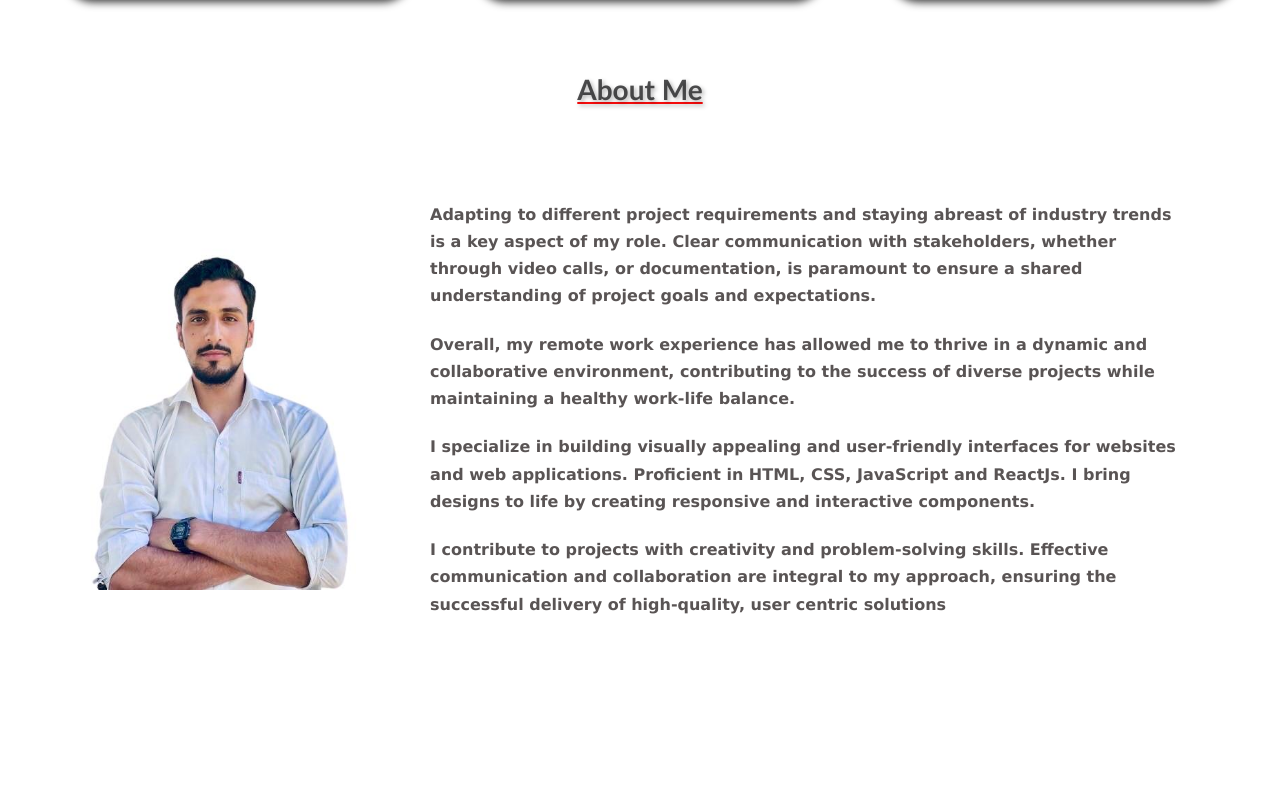
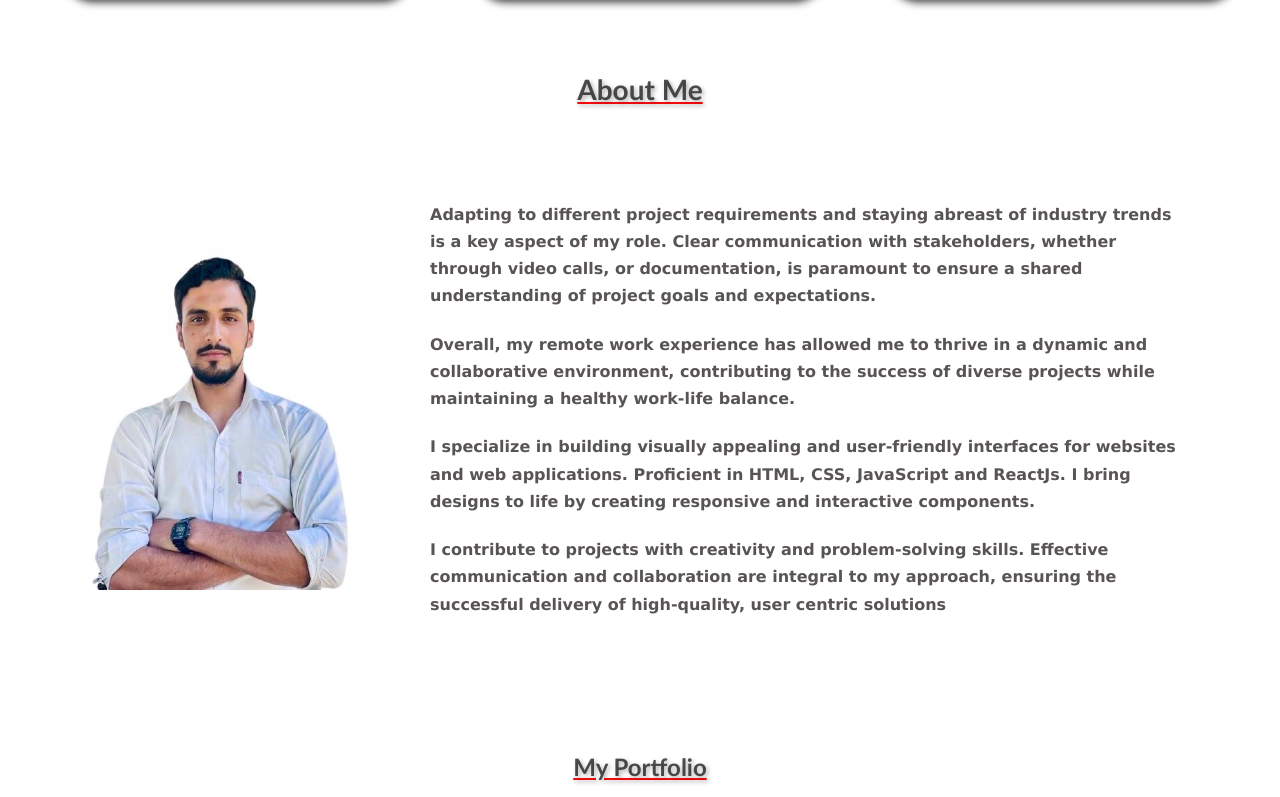
Before and after one commit to mehranbhat7/React-portfolio, a React (Create React App) app: page / in a window 1280 px wide. Shown: the part 1272-2069 px from the top of the page. Before the commit the page ends 1966 px from the top, so only its background shows below. Built offline with nearby package versions, Linux system fonts and the light colour scheme.

Commit message:
portfolio section wip

```diff
--- a/src/App.js
+++ b/src/App.js
@@ -3,6 +3,7 @@ import Navbar from "./Components/Navbar/Navbar";
 import Hero from "./Components/Hero/Hero";
 import Programs from "./Components/Programs/Programs";
 import About from "./Components/About/About";
+import Portfolio from "./Components/Portfolio/Portfolio";
 
 function App() {
   return (
@@ -12,6 +13,7 @@ function App() {
         <Hero />
         <Programs />
         <About />
+        <Portfolio />
       </>
     </div>
   );
--- /dev/null
+++ b/src/Components/Portfolio/Portfolio.jsx
@@ -0,0 +1,12 @@
+import React from "react";
+import "./Portfolio.css";
+
+const Portfolio = () => {
+  return (
+    <>
+      <h1 className="head">My Portfolio</h1>
+    </>
+  );
+};
+
+export default Portfolio;
```
Also changed, not shown: src/Components/Portfolio/Portfolio.css (added).
